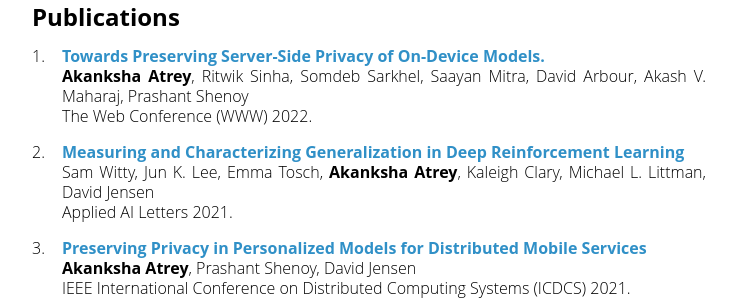
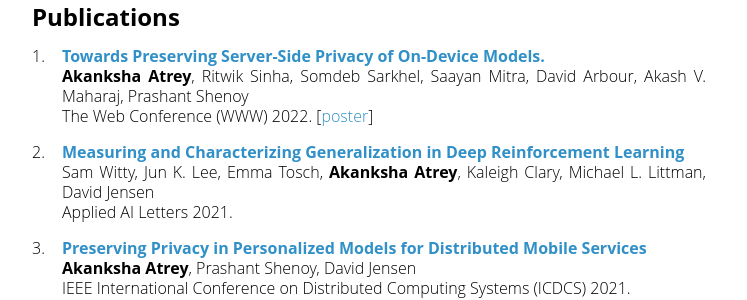
Before and after one commit to akanksha-atrey/akanksha-atrey.github.io, a Jekyll site: the page built from index.md, in a window 1280 px wide and 900 px high, scrolled down 821 px. Shown: the part 155-455 px from the top of the window, without its empty margins (256-1003 px from the left). Built offline with Jekyll 4.4.1, drawn with Linux system fonts in a browser that asks for light colours; our own code applies the rules of GitHub Pages for plain Markdown files.

Commit message:
adding WWW poster to webpage

```diff
--- a/index.md
+++ b/index.md
@@ -29,7 +29,7 @@ Prior to joining UMass, I was a software engineer at IBM where I worked on the z
 
 1. [**Towards Preserving Server-Side Privacy of On-Device Models.**](papers/atrey2022towards.pdf) \\
 	**Akanksha Atrey**, Ritwik Sinha, Somdeb Sarkhel, Saayan Mitra, David Arbour, Akash V. Maharaj, Prashant Shenoy \\
-	The Web Conference (WWW) 2022.
+	The Web Conference (WWW) 2022. [[poster](posters/WWW2022_atrey_towards.pdf)]
 
 1. [**Measuring and Characterizing Generalization in Deep Reinforcement Learning**](https://onlinelibrary.wiley.com/doi/10.1002/ail2.45) \\
 	Sam Witty, Jun K. Lee, Emma Tosch, **Akanksha Atrey**, Kaleigh Clary, Michael L. Littman, David Jensen \\
```
Also changed, not shown: 6 other files.
